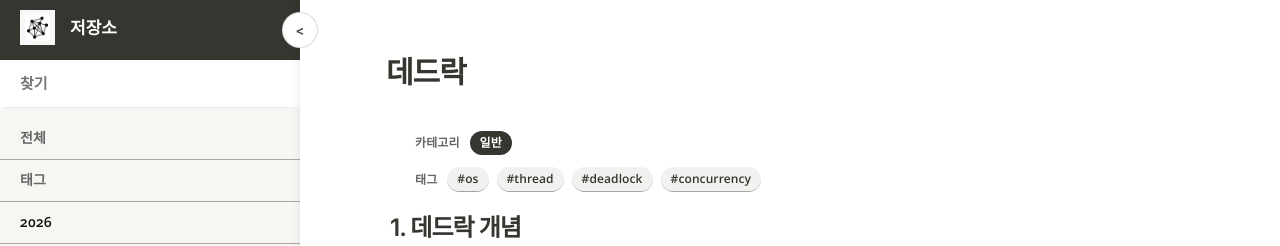
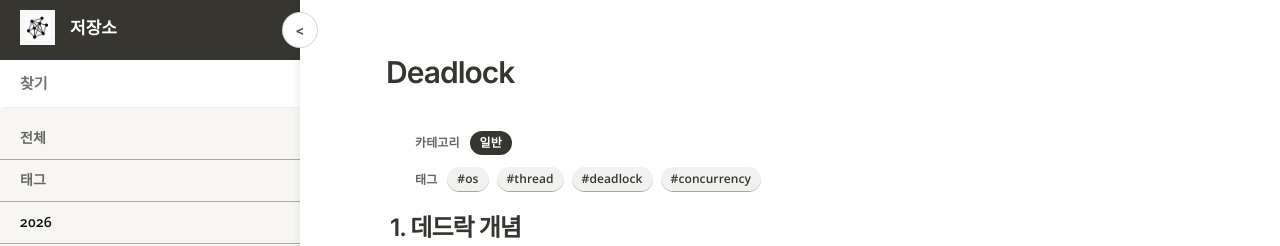
Before and after one commit to mooooonmin/mooooonmin.github.io, a Jekyll site: the page built from _posts/2026-04-02-Deadlock.md, in a window 1280 px wide and 900 px high. Shown: the top 246 px of the window. Built offline with Jekyll 4.4.1, drawn with Linux system fonts in a browser that asks for light colours; some web fonts are replaced.

Commit message:
제목 수정

```diff
--- a/_posts/2026-04-02-Deadlock.md
+++ b/_posts/2026-04-02-Deadlock.md
@@ -1,5 +1,5 @@
 ---
-title: 데드락
+title: Deadlock
 category: 1
 date: 2026-04-02 00:00:00 +0900
 tags: [os, thread, deadlock, concurrency]
```
